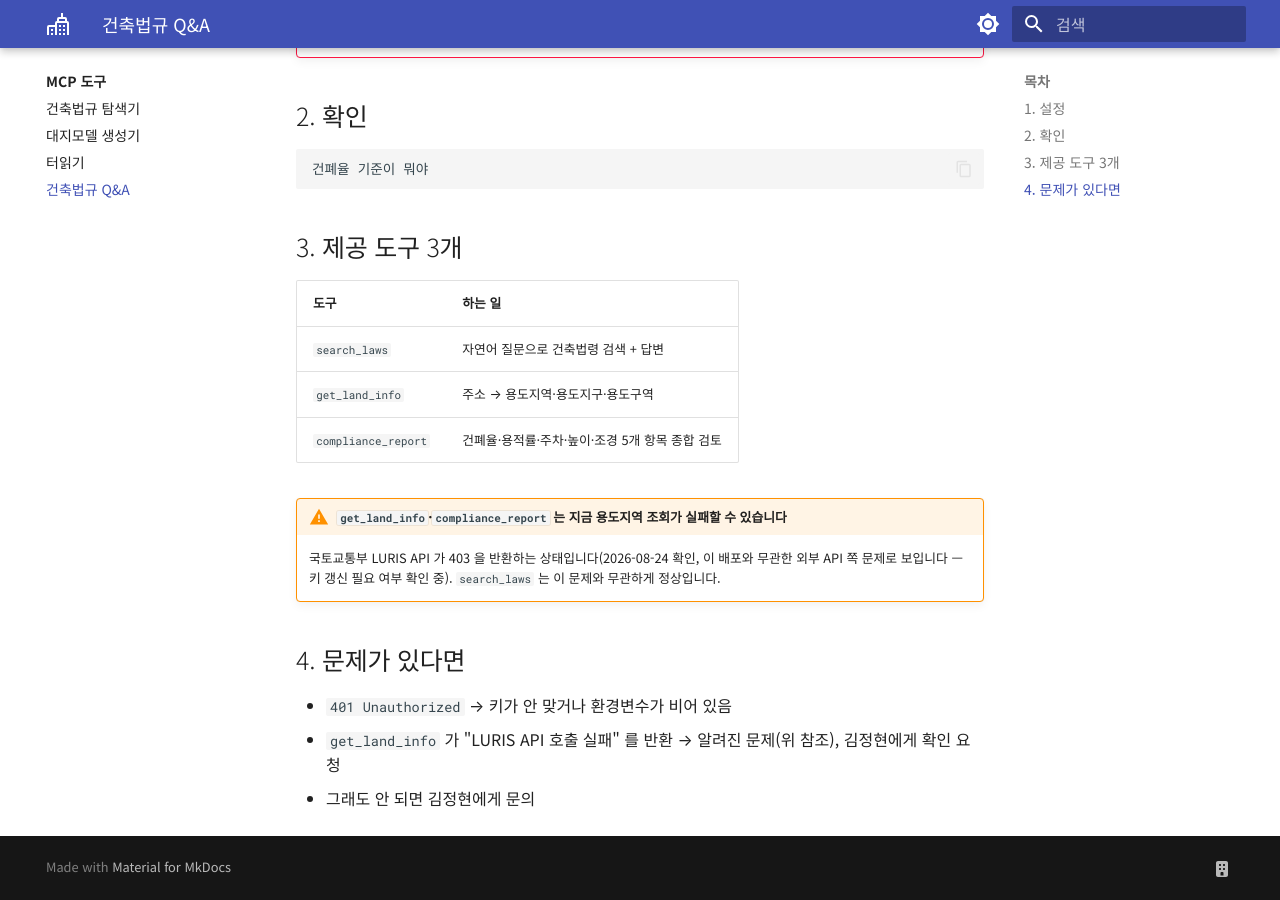
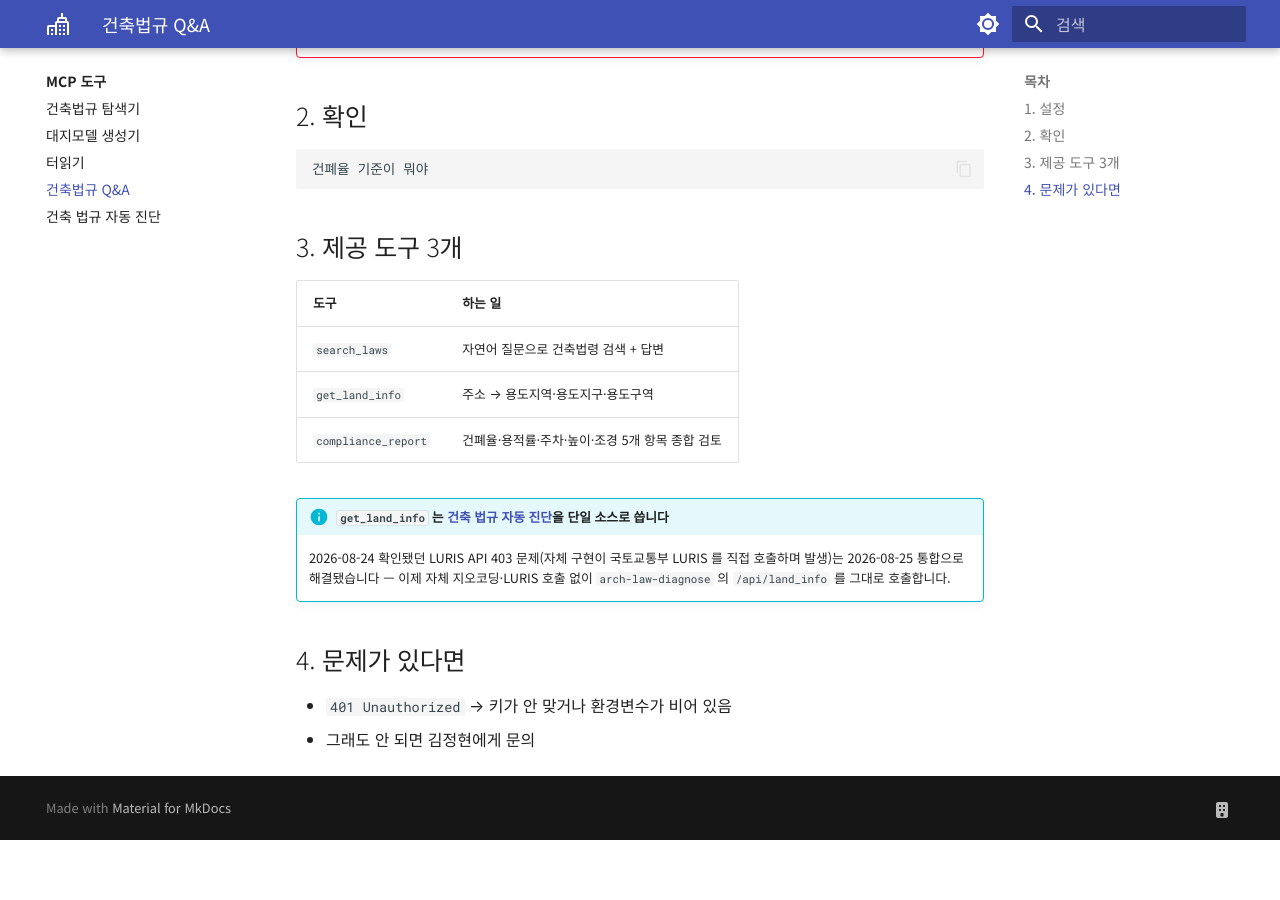
Before and after one commit to DaDaDiRaRa/kunwon-wiki, an MkDocs documentation site: the page built from docs/mcp-tools/law-qa.md, in a window 1280 px wide and 900 px high, scrolled down 1001 px. Built offline with MkDocs 1.6.1 and Material for MkDocs 9.7.7, drawn with Linux system fonts in a browser that asks for light colours; after the commit the page ends 1841 px from its top, so only the background shows below that.

Commit message:
260825_1145

```diff
--- a/docs/mcp-tools/law-qa.md
+++ b/docs/mcp-tools/law-qa.md
@@ -52,13 +52,12 @@
 | `get_land_info` | 주소 → 용도지역·용도지구·용도구역 |
 | `compliance_report` | 건폐율·용적률·주차·높이·조경 5개 항목 종합 검토 |
 
-!!! warning "`get_land_info`·`compliance_report` 는 지금 용도지역 조회가 실패할 수 있습니다"
-    국토교통부 LURIS API 가 403 을 반환하는 상태입니다(2026-08-24 확인, 이 배포와 무관한
-    외부 API 쪽 문제로 보입니다 — 키 갱신 필요 여부 확인 중). `search_laws` 는 이 문제와
-    무관하게 정상입니다.
+!!! info "`get_land_info` 는 [건축 법규 자동 진단](arch-law-diagnose.md)을 단일 소스로 씁니다"
+    2026-08-24 확인됐던 LURIS API 403 문제(자체 구현이 국토교통부 LURIS 를 직접 호출하며
+    발생)는 2026-08-25 통합으로 해결됐습니다 — 이제 자체 지오코딩·LURIS 호출 없이
+    `arch-law-diagnose` 의 `/api/land_info` 를 그대로 호출합니다.
 
 ## 4. 문제가 있다면
 
 - `401 Unauthorized` → 키가 안 맞거나 환경변수가 비어 있음
-- `get_land_info` 가 "LURIS API 호출 실패" 를 반환 → 알려진 문제(위 참조), 김정현에게 확인 요청
 - 그래도 안 되면 김정현에게 문의
--- a/mkdocs.yml
+++ b/mkdocs.yml
@@ -73,6 +73,7 @@ nav:
     - 대지모델 생성기: mcp-tools/arch-site-model.md
     - 터읽기: mcp-tools/teoilgi.md
     - 건축법규 Q&A: mcp-tools/law-qa.md
+    - 건축 법규 자동 진단: mcp-tools/arch-law-diagnose.md
   - 오류 로그: error-log.md
   - 온보딩 체크리스트: onboarding-checklist.md
 
```
Also changed, not shown: docs/mcp-tools/arch-law-diagnose.md (added, +64 -0 lines), docs/mcp-tools/index.md (+2 -1 lines).
